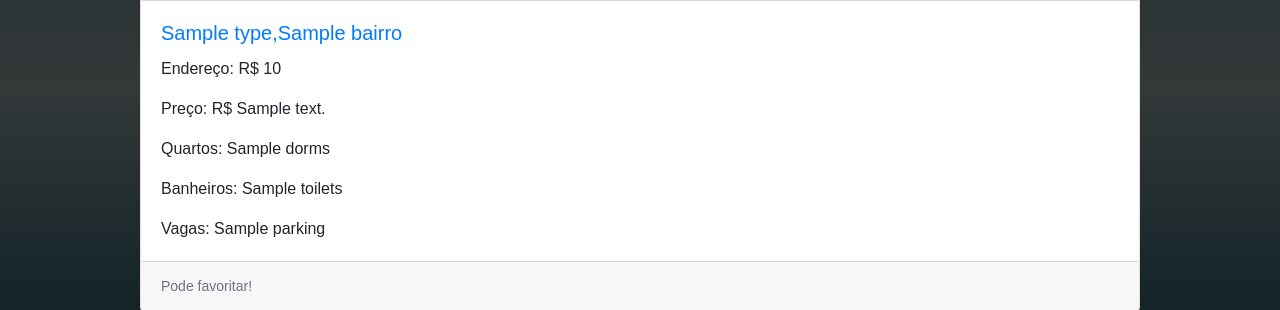
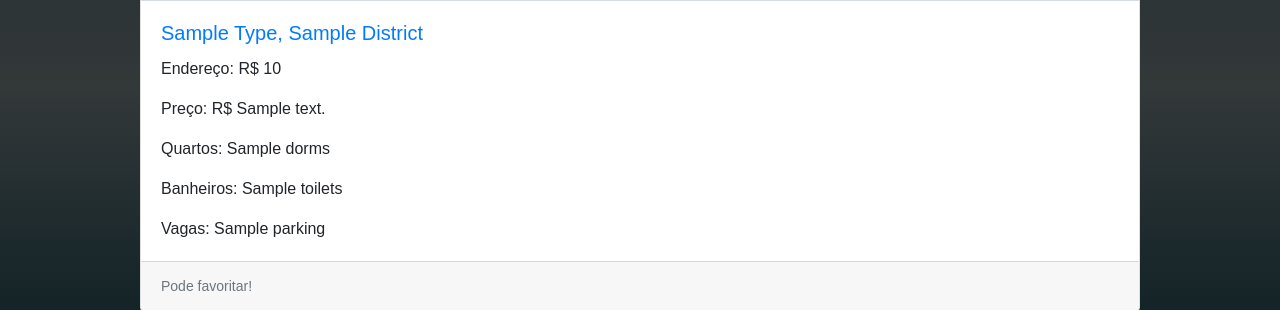
Before and after one commit to gabrielleweyne/Luxury-Real-Estate-Data, a FastAPI app: template templates/home.html in a window 1280 px wide. Shown: the part 1146-1456 px from the top of the page. Run offline with FastAPI, Linux system fonts and the light colour scheme; the template is opened without the code that fills it: most values are stand-ins (such as "Sample title", 1, 10 or a date in 2020); grey boxes marked "Sample" are stand-in pictures; some web fonts are replaced.

Commit message:
Added estate type and district

```diff
--- a/controllers/estates.py
+++ b/controllers/estates.py
@@ -29,6 +29,8 @@ def list(user_id: int = None, favourited=False):
             Estate.total_area,
             Estate.estates_ind_id,
             Estate.img,
+            Estate.type,
+            Estate.district
         )
         .join(
             most_recent_reading,
--- a/models/estate.py
+++ b/models/estate.py
@@ -23,11 +23,15 @@ class Estate(Base):
     estates_ind_id = Column(Integer, ForeignKey("estates_ind.id"))
     img = Column(String(255), nullable=True)
     estates_ind = relationship("EstatesInd")
+    type = Column(String(255))
+    district = Column(String(255))
 
     # Transforma no formato correto para visualização externa
     def to_view(self):
         return {
             "address": self.address,
+            "district": self.district,
+            "type": self.type,
             "dorms": self.dorms,
             "lat": self.lat,
             "lng": self.lng,
--- a/routers/browser.py
+++ b/routers/browser.py
@@ -70,7 +70,7 @@ def estates_page(
     if not user:
         return RedirectResponse("/login")
 
-    estates = estates_controller.list(login, favourited)
+    estates = estates_controller.list(favourited=favourited)
 
     chunks = []
 
--- a/templates/home.html
+++ b/templates/home.html
@@ -99,7 +99,7 @@
                 <div class="card">
                     <img class="card-img-top" src="{{estate.img if estate.img != None else url_for('static', path='/images/blocked.png') }}" alt="Imagem de capa do card" />
                     <div class="card-body">
-                        <h5 class="card-title"><a href="/estates/{{estate.estates_ind_id}}">{{estate.type}},{{estate.bairro}}</a></h5>
+                        <h5 class="card-title"><a href="/estates/{{estate.estates_ind_id}}">{{estate.type.title() if estate.type != None else None}}, {{estate.district.title() if estate.district != None else None}}</a></h5>
                         <p class="card-text">
                             Endereço: R$ {{estate.price}}
                          </p>
```
